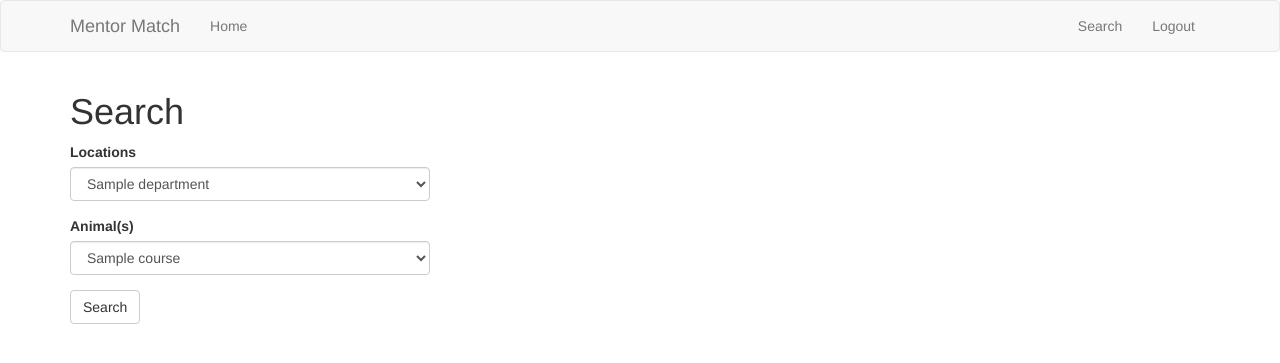
After one commit to klpolley/FinalWebProject, a Flask app: page /search in a window 1280 px wide. The commit adds this page. Shown: the top 363 px of the page. Run offline with Flask 2, Linux system fonts and the light colour scheme; a user stored in the database is signed in; tables that the repository leaves empty hold one stand-in row (values such as "Sample post"); some libraries are stand-ins or nearby versions.

Commit message:
Search Route

```diff
--- a/app/forms.py
+++ b/app/forms.py
@@ -29,3 +29,10 @@ class RegistrationForm(FlaskForm):
         user = User.query.filter_by(email=email.data).first()
         if user is not None:
             raise ValidationError('Please use a different email address.')
+
+
+
+class SearchForm(FlaskForm):
+    sDepartment = SelectField('Locations',validators=[DataRequired()], id='select_department')
+    sCourse = SelectField('Animal(s)',validators=[DataRequired()], id='select_course')
+    submit = SubmitField('Search')
--- a/app/routes.py
+++ b/app/routes.py
@@ -3,7 +3,7 @@ from app import app, db
 from app.models import User, Course, Department, MentorToCourse
 from flask_login import login_user, logout_user, current_user, login_required
 from werkzeug.urls import url_parse
-from app.forms import LoginForm, RegistrationForm
+from app.forms import LoginForm, RegistrationForm,SearchForm
 
 @app.route('/')
 @app.route('/index')
@@ -113,3 +113,16 @@ def logout():
 @login_required
 def editAccount():
     return render_template('editAccount.html')
+
+@app.route('/search', methods=['GET', 'POST'])
+@login_required
+def search():
+    form = SearchForm()
+    form.sDepartment.choices = [(row.id, row.name) for row in Department.query.all()]
+    form.sCourse.choices = [(rowA.id, rowA.name) for rowA in Course.query.all()]
+    if request.method == 'POST':
+
+
+
+        return redirect(url_for('index'))
+    return render_template('search.html',  title='Sign In', form=form)
--- a/app/templates/base.html
+++ b/app/templates/base.html
@@ -32,6 +32,7 @@
 
                         <li><a href="{{ url_for('login') }}">Login</a></li>
                     {% else %}
+                        <li><a href="{{ url_for('search') }}">Search</a></li>
                         <li><a href="{{ url_for('logout') }}">Logout</a></li>
                     {% endif %}
                     </ul>
--- /dev/null
+++ b/app/templates/search.html
@@ -0,0 +1,11 @@
+{% extends "base.html" %}
+{% import 'bootstrap/wtf.html' as wtf %}
+
+{% block app_content %}
+    <h1> Search </h1>
+        <div class="row">
+        <div class="col-md-4">
+            {{ wtf.quick_form(form) }}
+        </div>
+    </div>
+{% endblock %}
```
